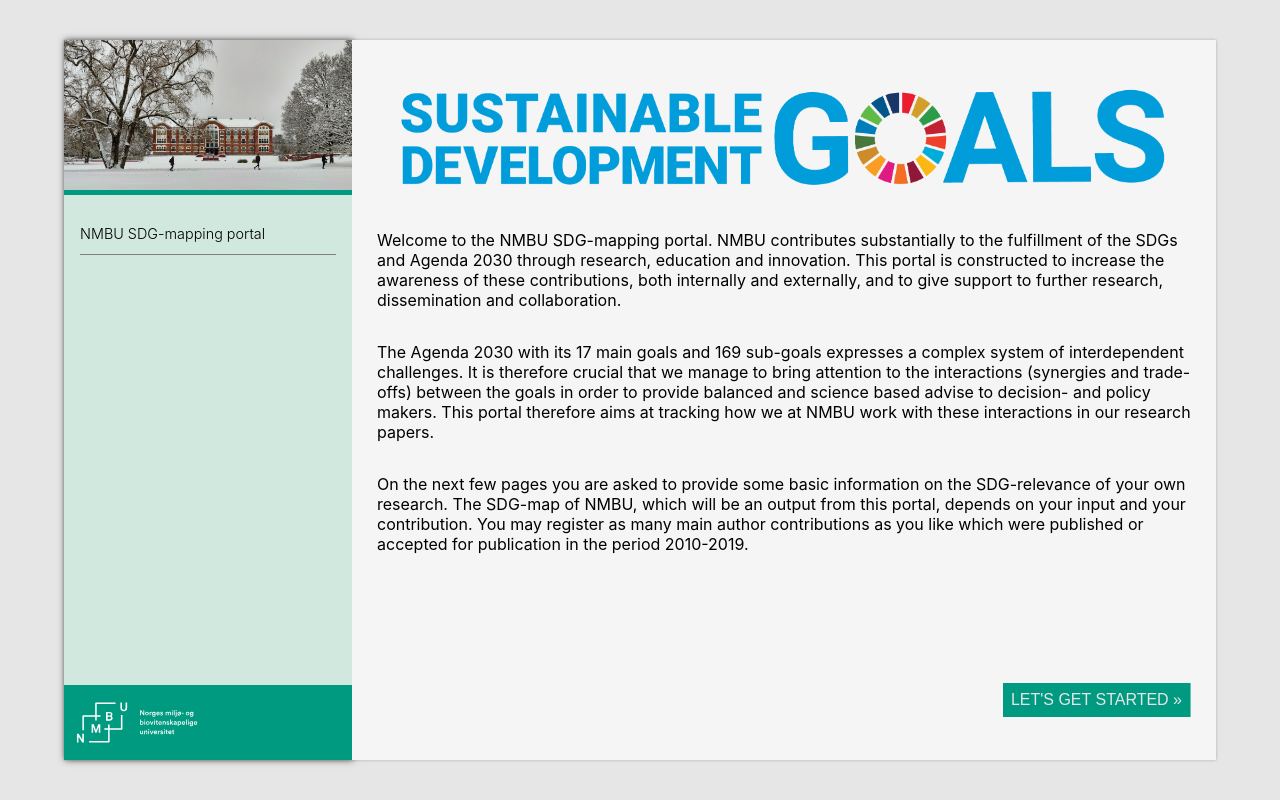
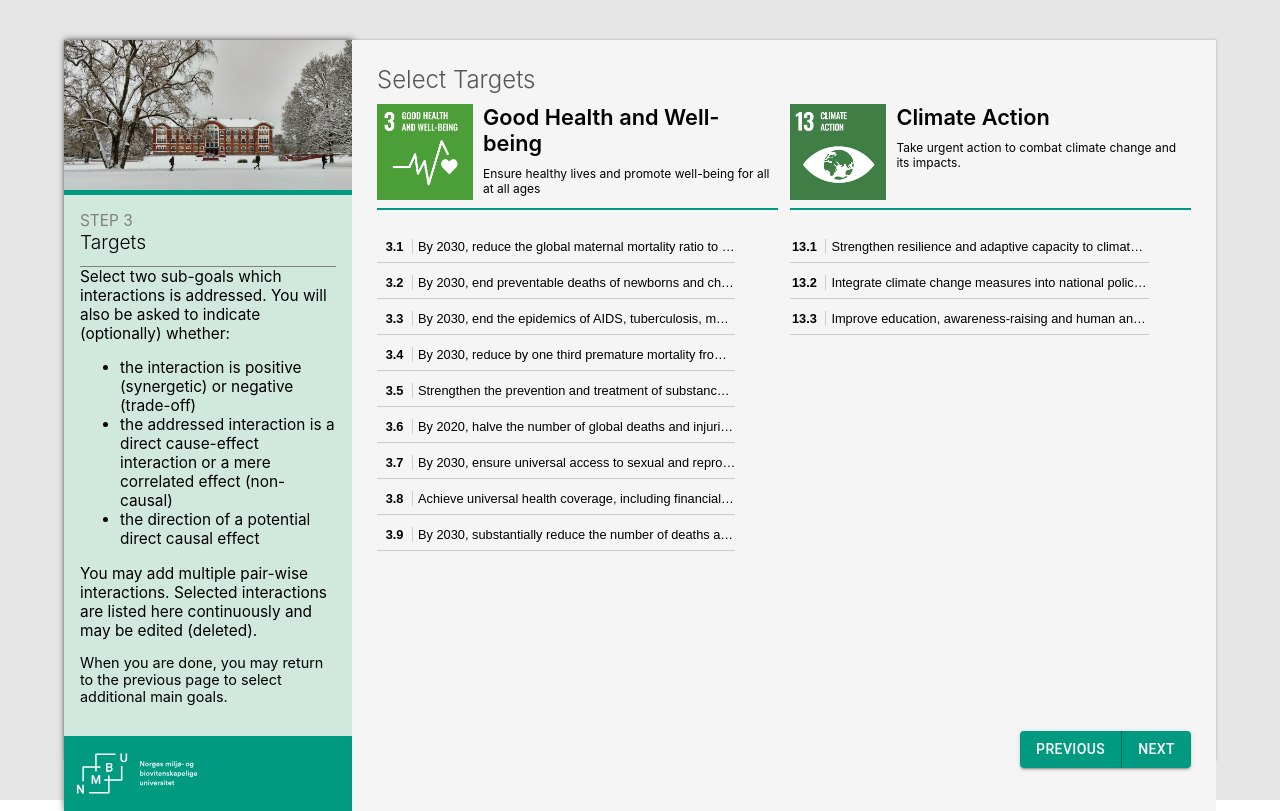
Before and after one commit to therimalaya/Towards-SDG, a React (Create React App) app in the folder frontend/: page /#/ in a window 1280 px wide. Built offline with nearby package versions, Linux system fonts and the light colour scheme.

Commit message:
May be go to Material UI than styled components

```diff
--- a/frontend/package.json
+++ b/frontend/package.json
@@ -3,6 +3,8 @@
   "private": true,
   "homepage": "https://therimalaya.github.io/Towards-SDG",
   "dependencies": {
+    "@material-ui/core": "^4.9.0",
+    "@material-ui/lab": "^4.0.0-alpha.40",
     "color": "^3.1.2",
     "firebase": "^7.5.0",
     "lodash": "^4.17.15",
--- a/frontend/src/App.js
+++ b/frontend/src/App.js
@@ -7,24 +7,28 @@
 import SideInfo from './components/SideInfo';
 import AllRecords from './components/Records';
 import { StepConfig } from './config/app-config';
-import { ThemeProvider } from 'styled-components';
-import { rgb } from 'color';
+import { ThemeProvider, createMuiTheme } from '@material-ui/core/styles';
 import './App.scss';
 
 const sdgTheme = {
-  main: {
-    primary: rgb(0, 154, 129),
-    secondary: rgb(85, 102, 128),
-  },
-  background: {
-    primary: rgb(209, 232, 223),
-  },
-  text: {
-    primary: rgb(0, 0, 0),
-    secondary: rgb(230, 230, 230),
-    dim: rgb(50, 50, 50),
+  primary: "#009a81",
+  secondary: "#556680",
+  background: "#d1e8df",
+  textPrimary: "#FFF",
+  textSecondary: "#e6e6e6",
+  textDim: "#323232",
+}
+
+const theme = createMuiTheme({
+  palette: {
+    primary: {
+      main: '#009a80',
+    },
+    secondary: {
+      main: '#556680',
+    }
   }
-}
+})
 
 export default class App extends React.Component {
   constructor(props) {
@@ -33,7 +37,7 @@
       initializeApp(FirebaseConfig);
     }
     this.state = {
-      Step: 0,
+      Step: 3,
       FormData: {
         Name: "",
         Faculty: "",
@@ -46,7 +50,7 @@
         Coauthors: { Faculty: [""] }
       },
       CurrentRecord: {
-        Goals: [],
+        Goals: [3, 13],
         Targets: [],
         Interaction: {
           value: "",
@@ -164,7 +168,7 @@
     const { Step, CurrentRecord, FormData, Records } = this.state
 
     return (
-      <ThemeProvider theme={sdgTheme}>
+      <ThemeProvider theme={theme}>
         <div className="App">
           <aside className="App-sidebar">
             <header className="App-header"></header>
--- a/frontend/src/components/Confirmation.js
+++ b/frontend/src/components/Confirmation.js
@@ -1,5 +1,6 @@
 import React from 'react';
 import { FacultyConfig } from '../config/app-config';
+import Button from '../styles/Buttons';
 
 class Confirmation extends React.Component {
   render() {
@@ -54,7 +55,7 @@
             : null}
         </div>
         <div className="nav-btn">
-          <button onClick={this.props.GoHome} className="App-Nav-Btn">Home</button>
+          <Button onClick={this.props.GoHome}>Home</Button>
         </div>
       </React.Fragment>
     );
--- a/frontend/src/components/FrontCover.js
+++ b/frontend/src/components/FrontCover.js
@@ -1,5 +1,7 @@
 import React from 'react';
 import { Link } from 'react-router-dom';
+import { Button } from '@material-ui/core';
+/* import Button from '../styles/Buttons'; */
 
 const FrontCover = (props) => {
   const { NextStep } = props
@@ -13,8 +15,9 @@
       </div>
       <div><Link to='/records'></Link></div>
       <div className="nav-btn">
-        <button onClick={NextStep} className="App-Nav-Btn">Let's Get Started »</button>
+        <Button onClick={NextStep} variant="contained" color="primary">Let's Get Started »</Button>
       </div>
+      {/* <Button>Test Button</Button> */}
     </React.Fragment>
   )
 }
--- a/frontend/src/components/Goal.js
+++ b/frontend/src/components/Goal.js
@@ -1,5 +1,7 @@
 import React from 'react';
 import GoalList from '../data/goals.json';
+import { Button, ButtonGroup } from '@material-ui/core';
+
 const numnum = num => num <=9 ? "0"+num : num;
 
 GoalList.forEach(goal=>{
@@ -47,8 +49,7 @@
         <h2 className="AppStepTitle">Select Goals</h2>
         <div id="goal-image-grid" className="image-grid">
           {
-            AllGoals.map(goal=>{
-              return(
+            AllGoals.map(goal =>
               <ImageLink
                 AllGoals={AllGoals}
                 goal={goal}
@@ -57,24 +58,23 @@
                 disabled={Goals.length >= 2 & !goal.isSelected}
               />
             )
-            })
           }
         </div>
         <div className="goal-details">
           {
-            AllGoals.filter(goal=>Goals.includes(goal.goal)).map((goal, idx)=>{
-              return(
+            AllGoals.filter(goal=>Goals.includes(goal.goal)).map((goal, idx) =>
               <React.Fragment key={idx}>
                 <p className="goal-label" style={{background: goal.colorInfo.hex}}>Goal {goal.goal}</p>
                 <p className="goal-title">{goal.title}</p>
               </React.Fragment>
             )
-            })
           }
         </div>
         <div className="nav-btn">
-          <button onClick={PrevStep} className="App-Nav-Btn">Previous</button>
-          <button onClick={NextStep} className="App-Nav-Btn">Next</button>
+          <ButtonGroup variant="contained" color="primary">
+            <Button onClick={PrevStep}>Previous</Button>
+            <Button onClick={NextStep}>Next</Button>
+          </ButtonGroup>
         </div>
       </React.Fragment>
     );
--- a/frontend/src/components/Personal.js
+++ b/frontend/src/components/Personal.js
@@ -1,8 +1,9 @@
 import React from 'react';
 import Select from 'react-select';
 import CreatableSelect from 'react-select/creatable';
-import {SelectInput} from './Inputs';
-import {FacultyConfig} from '../config/app-config';
+import { Button } from '@material-ui/core';
+import { SelectInput } from './Inputs';
+import { FacultyConfig } from '../config/app-config';
 
 const OutreachOptions = [
   {value: 'Yes', label: 'Yes'},
@@ -234,7 +235,10 @@
           </div>
         </form>
         <div className="nav-btn">
-          <button onClick={this.CheckAndProceed} className="App-Nav-Btn">Next</button>
+          <Button
+            onClick={this.CheckAndProceed}
+            color="primary"
+            variant="contained">Next</Button>
         </div>
       </React.Fragment>
     );
--- a/frontend/src/components/Summary.js
+++ b/frontend/src/components/Summary.js
@@ -4,6 +4,7 @@
 import { FacultyConfig } from '../config/app-config.js';
 import Circos from 'react-circos';
 import _ from 'lodash';
+import Button from '../styles/Buttons.js';
 
 const targetFilter = target => target.id.match("[0-9]$")
 const NestedGoals = _.mergeWith(
@@ -23,8 +24,8 @@
           <RecordPlotPanel Records={Records} />
         </div>
         <div className="nav-btn">
-          <button onClick={PrevStep} className="App-Nav-Btn">Previous</button>
-          <button onClick={Submit} className="App-Nav-Btn">Submit</button>
+          <Button onClick={PrevStep}>Previous</Button>
+          <Button onClick={Submit}>Submit</Button>
         </div>
       </React.Fragment>
     );
--- a/frontend/src/components/Target.js
+++ b/frontend/src/components/Target.js
@@ -3,6 +3,7 @@
 import GoalList from '../data/goals.json';
 import InteractionModal from './TargetModal';
 import GoalCard from './GoalCard';
+import { Button, ButtonGroup } from '@material-ui/core';
 
 const numnum = num => num <= 9 ? "0" + num : num;
 const adjustLine = (from, to, line) => {
@@ -173,8 +174,10 @@
           handleInteraction={this.handleInteraction}
           ResetAndUpdate={this.ResetAndUpdate} />
         <div className="nav-btn">
-          <button onClick={PrevStep} className="App-Nav-Btn">Previous</button>
-          <button onClick={NextStep} className="App-Nav-Btn">Next</button>
+          <ButtonGroup variant="contained" color="primary">
+            <Button onClick={PrevStep}>Previous</Button>
+            <Button onClick={NextStep}>Next</Button>
+          </ButtonGroup>
         </div>
       </React.Fragment>
     );
--- a/frontend/src/components/TargetModal.js
+++ b/frontend/src/components/TargetModal.js
@@ -1,6 +1,8 @@
 import React from 'react';
 import ReactModal from 'react-modal';
 import styles from './TargetModal.module.scss';
+import { Button, ButtonGroup } from '@material-ui/core';
+/* import { ToggleButton, ToggleButtonGroup } from '@material-ui/lab'; */
 
 const modalStyle = {
   overlay: {
@@ -82,12 +84,13 @@
           }
           <div className="nav-btns">
             <div className="nav-btn add-btn">
-              <button
+              <Button
+                color="primary"
+                variant="contained"
                 disabled={CurrentRecord.Targets.length <= 0}
-                onClick={ResetAndUpdate}
-                className="App-Nav-Btn">
+                onClick={ResetAndUpdate}>
                 Add More Records
-              </button>
+              </Button>
             </div>
           </div>
         </div>
@@ -102,12 +105,14 @@
   return (
     <div className="ButtonGroup">
       <p className="ButtonLabel">Set Interaction (Optional)</p>
+      <ButtonGroup color="primary" variant="contained">
         <button onClick={handleInteraction}
           value="Positive"
           className="ButtonInGroup">Positive</button>
         <button onClick={handleInteraction}
           value="Negative"
           className="ButtonInGroup">Negative</button>
+      </ButtonGroup>
     </div>
   )
 }
@@ -117,12 +122,14 @@
   return (
     <div className="ButtonGroup">
       <p className="ButtonLabel">Type of Interaction (Optional)</p>
+      <ButtonGroup color="primary" variant="contained">
         <button onClick={handleType}
           value="Direct"
           className="ButtonInGroup">Direct</button>
         <button onClick={handleType}
           value="Indirect"
           className="ButtonInGroup">InDirect</button>
+      </ButtonGroup>
     </div>
   )
 }
@@ -132,12 +139,14 @@
   return (
     <div className="ButtonGroup">
       <p className="ButtonLabel">Interaction Direction (Optional)</p>
+      <ButtonGroup color="primary" variant="contained">
         <button onClick={handleDirection}
           value="ltr"
           className="ButtonInGroup">{selectedTargets[0].id+" → "+selectedTargets[1].id}</button>
         <button onClick={handleDirection}
           value="rtl"
           className="ButtonInGroup">{selectedTargets[0].id+" ← "+selectedTargets[1].id}</button>
+      </ButtonGroup>
     </div>
   )
 }
--- /dev/null
+++ b/frontend/src/styles/Buttons.js
@@ -0,0 +1,15 @@
+import styled from 'styled-components';
+
+const Button = styled.button`
+  outline: none;
+  font-size: 1.2rem;
+  font-weight: 300;
+  background-color: ${props => props.theme.primary};
+  color: ${props => props.theme.textSecondary};
+  cursor: pointer;
+  border: none;
+  padding: 10px 24px;
+  width: auto;
+`
+
+export default Button;
```
Also changed, not shown: 1 other file (tests, documents, lock files or other folders). Lines whose indentation alone changed are shown as unchanged.
